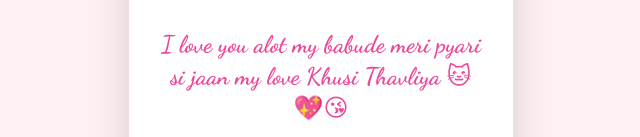
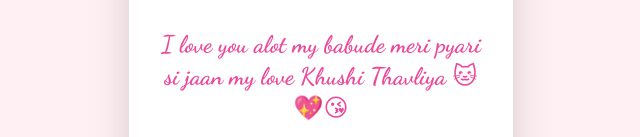
Before and after one commit to AdityaXX13/Khushi, a plain HTML site: page index.html in a window 1280 px wide. Shown: the part 659-796 px from the top of the page, 319-959 px from the left. Drawn offline with nearby package versions, Linux system fonts and the light colour scheme.

Commit message:
first commit

```diff
--- a/index.html
+++ b/index.html
@@ -41,7 +41,7 @@
                 <div class="text-6xl mb-4">🐼</div>
                 <h1 class="text-3xl text-pink-500 cursive mb-2">This is for my love "Khushi Thavliya" 💖</h1>
                 <p class="text-gray-500 mb-8">Khushi, your name literally means joy, and that is exactly what you’ve brought into my soul. I love you with a depth that scares me and a devotion that will never waver. No matter where life takes us, I promise that you will always come first, above all else. You are my greatest treasure, my soulmate, and my forever. I love you more than words could ever describe. You are the heartbeat that gives my life rhythm and the light that turns my darkest days into gold. When I say you are my first priority, I don’t just mean you’re at the top of a list—I mean you are the very foundation of my world. Every decision I make, every dream I chase, and every prayer I whisper begins and ends with your happiness in mind.</p>
-                <h2 class="text-2xl text-pink-500 cursive mb-2">I love you alot my babude meri pyari si jaan my love Khusi Thavliya 🐱💖😘</h2>
+                <h2 class="text-2xl text-pink-500 cursive mb-2">I love you alot my babude meri pyari si jaan my love Khushi Thavliya 🐱💖😘</h2>
                 <p class="text-gray-500 mb-8">Open it there is something else to feel so much special to me </p>
                 <button onclick="showScreen(1)" class="px-8 py-2 border-2 border-pink-400 text-pink-500 rounded-lg hover:bg-pink-50 transition font-semibold">Open it</button>
             </div>
```
